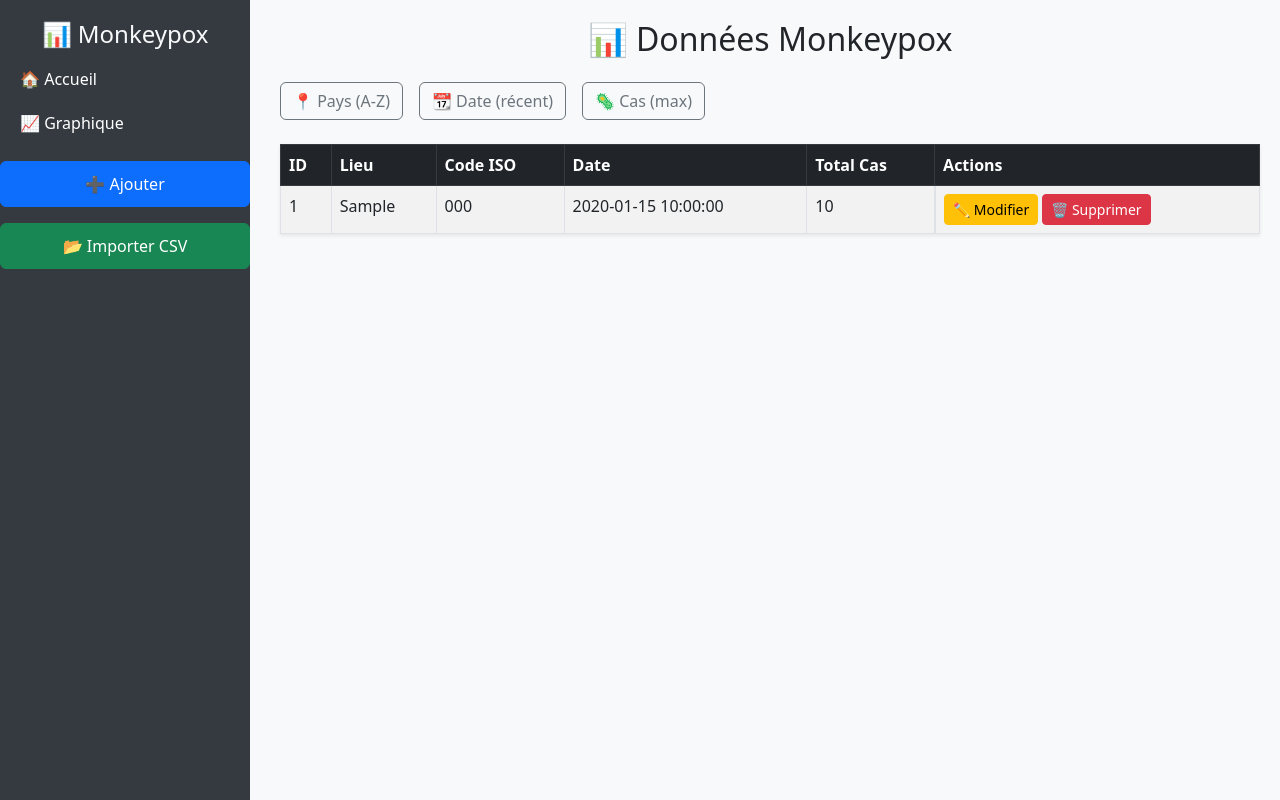
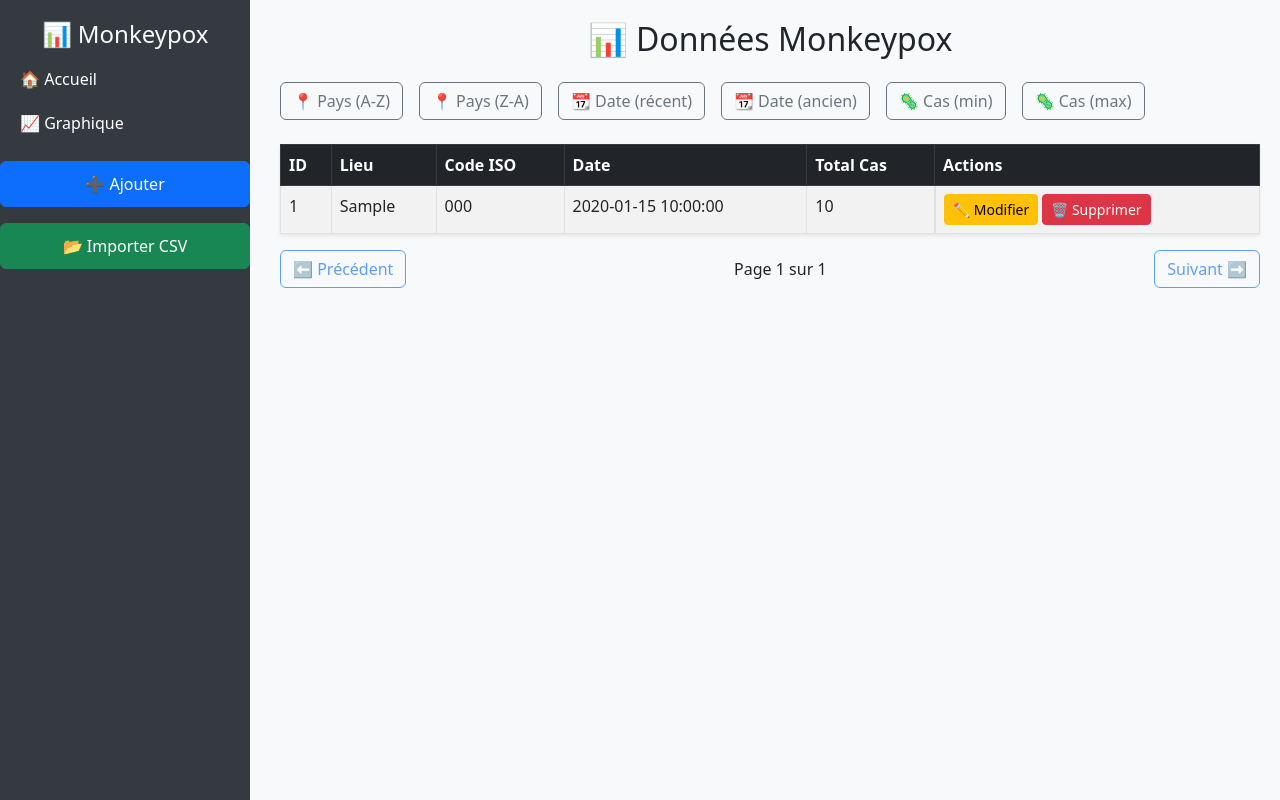
Before and after one commit to Mooodrix/mspr1, a Flask app: page / in a window 1280 px wide. Run offline with Flask 3, Linux system fonts and the light colour scheme; tables that the repository leaves empty or names only in its code hold one stand-in row (values such as "Sample post"); data that the repository does not hold is empty; some libraries are stand-ins or nearby versions.

Commit message:
Add pagination and sorting options to index view

```diff
--- a/app.py
+++ b/app.py
@@ -3,6 +3,8 @@ import mysql.connector
 import pandas as pd
 import os
 import random
+from flask_paginate import Pagination, get_page_parameter
+
 
 app = Flask(__name__)
 app.config["UPLOAD_FOLDER"] = "uploads"
@@ -34,6 +36,7 @@ def get_db_connection():
         print(f"⚠️ Erreur de connexion MySQL: {err}")
         return None
 
+# filepath: /c:/Users/julie/Documents/mspr1/app.py
 # Route principale : Afficher les données
 @app.route('/')
 def index():
@@ -69,8 +72,6 @@ def index():
     connection.close()
 
     return render_template('index.html', data=data, page=page, total_pages=total_pages, sort_by=sort_by, order=order)
-
-
 
 # Route pour ajouter une nouvelle entrée
 @app.route('/ajout')
--- a/templates/index.html
+++ b/templates/index.html
@@ -5,6 +5,7 @@
     <meta name="viewport" content="width=device-width, initial-scale=1.0">
     <title>Gestion des Données Monkeypox</title>
     <link rel="stylesheet" href="https://cdn.jsdelivr.net/npm/bootstrap@5.3.0/dist/css/bootstrap.min.css">
+    <link rel="stylesheet" href="https://cdn.datatables.net/1.11.5/css/dataTables.bootstrap5.min.css">
     <style>
         body {
             background-color: #f8f9fa;
@@ -47,16 +48,17 @@
     <!-- Contenu principal -->
     <div class="content">
         <h2 class="text-center mb-4">📊 Données Monkeypox</h2>
-
-        <!-- Options de filtre (avant le tableau) -->
         <div class="d-flex justify-content-start gap-3 mb-4">
             <a href="/?sort_by=location&order=asc" class="btn btn-outline-secondary">📍 Pays (A-Z)</a>
+            <a href="/?sort_by=location&order=desc" class="btn btn-outline-secondary">📍 Pays (Z-A)</a>
             <a href="/?sort_by=date&order=desc" class="btn btn-outline-secondary">📆 Date (récent)</a>
+            <a href="/?sort_by=date&order=asc" class="btn btn-outline-secondary">📆 Date (ancien)</a>
+            <a href="/?sort_by=total_cases&order=asc" class="btn btn-outline-secondary">🦠 Cas (min)</a>
             <a href="/?sort_by=total_cases&order=desc" class="btn btn-outline-secondary">🦠 Cas (max)</a>
         </div>
 
         <!-- Tableau des données -->
-        <table class="table table-bordered table-striped bg-white shadow-sm">
+        <table id="dataTable" class="table table-bordered table-striped bg-white shadow-sm">
             <thead class="table-dark">
                 <tr>
                     <th>ID</th>
@@ -83,9 +85,13 @@
                 {% endfor %}
             </tbody>
         </table>
-
+        <!-- Pagination -->
+        <nav aria-label="Pagination" class="d-flex justify-content-between align-items-center">
+            <a href="?sort_by={{ sort_by }}&order={{ order }}&page={{ page - 1 }}" class="btn btn-outline-primary {% if page <= 1 %}disabled{% endif %}">⬅️ Précédent</a>
+            <span>Page {{ page }} sur {{ total_pages }}</span>
+            <a href="?sort_by={{ sort_by }}&order={{ order }}&page={{ page + 1 }}" class="btn btn-outline-primary {% if page >= total_pages %}disabled{% endif %}">Suivant ➡️</a>
+        </nav>
     </div>
 
-    <script src="https://cdn.jsdelivr.net/npm/bootstrap@5.3.0/dist/js/bootstrap.bundle.min.js"></script>
 </body>
 </html>
```
